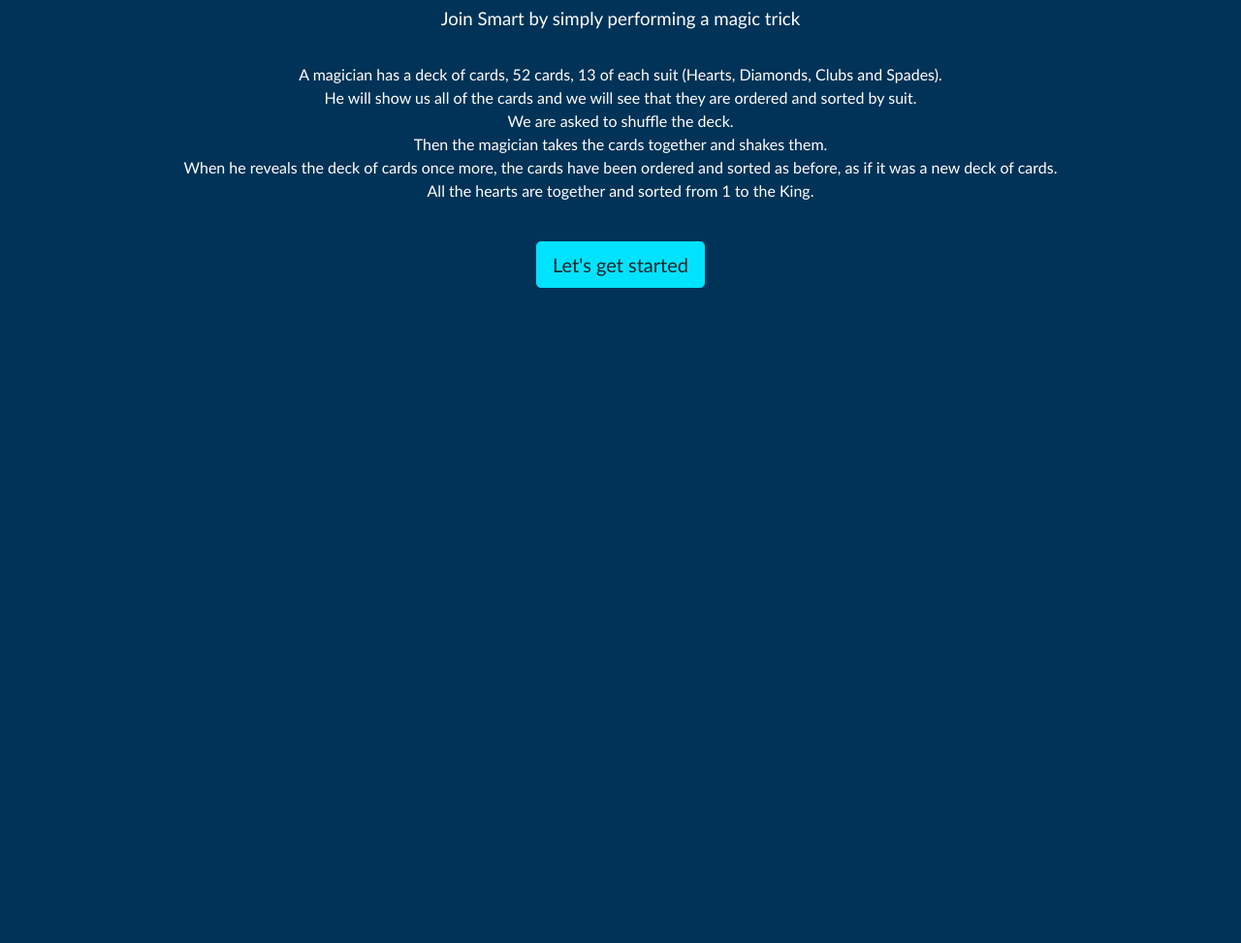
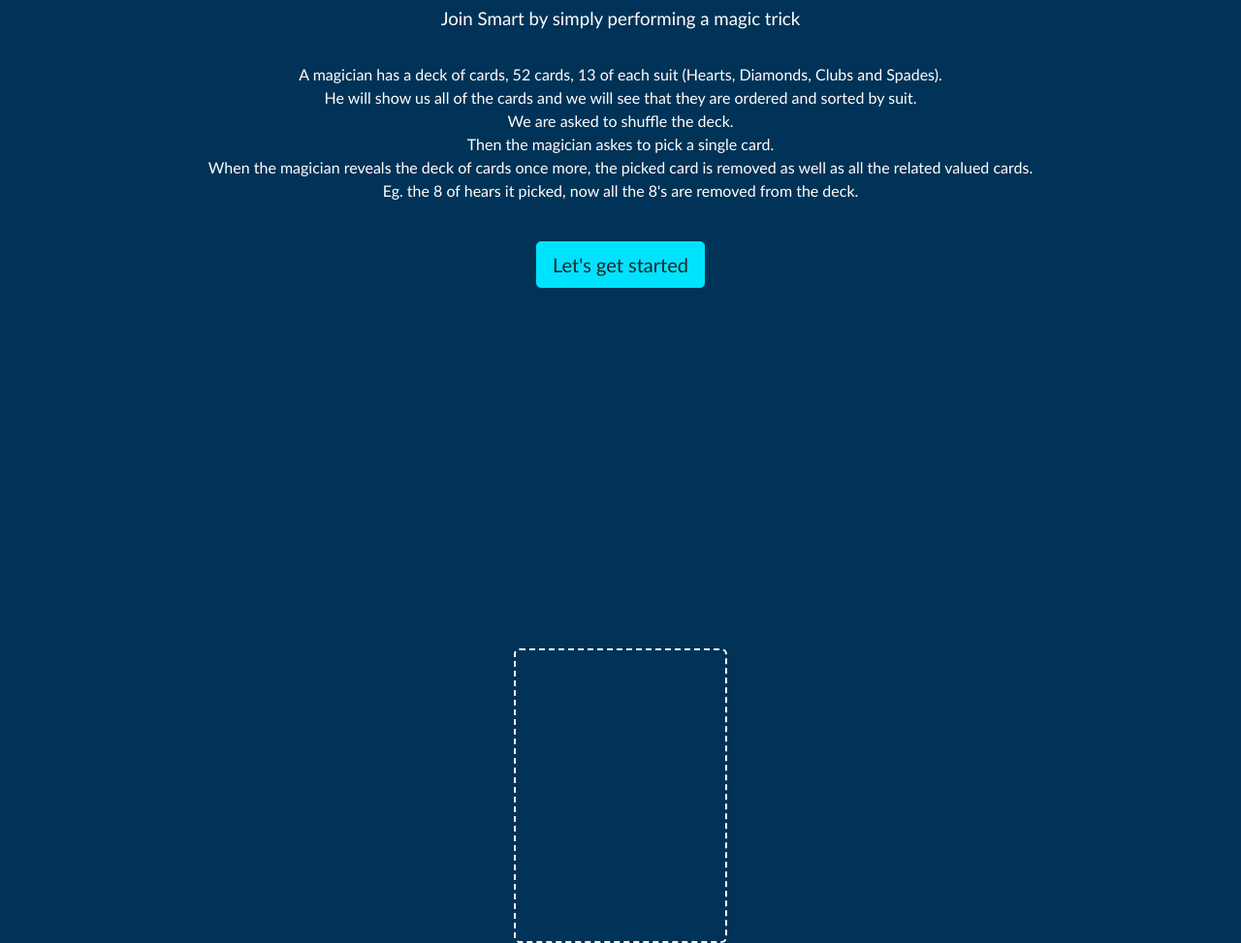
Before and after one commit to smartpension/smart-magic-cards, a website: page index.html in a window 1280 px wide. Shown: the part 142-1115 px from the top of the page at 97% size. Before the commit the page ends 800 px from the top, so only its background shows below. Drawn offline with Linux system fonts and the light colour scheme.

Commit message:
Add new requirements

```diff
--- a/css/_cards.scss
+++ b/css/_cards.scss
@@ -1,10 +1,3 @@
-.cards-wrapper {
-  width: calc(100vw - 4rem);
-  height: $card-height;
-  overflow: scroll;
-  margin: 0 2rem;
-  border-radius: 10px;
-
 .card {
   height: $card-height;
   width: $card-width;
@@ -173,6 +166,13 @@
   }
 }
 
+.cards-wrapper {
+  width: calc(100vw - 4rem);
+  height: $card-height;
+  overflow: scroll;
+  margin: 0 2rem;
+  border-radius: 10px;
+
   &.hidden {
     .card {
       background: rgb(0,212,255);
@@ -182,3 +182,13 @@
     }
   }
 }
+
+.selected-card-wrapper {
+  .selected-cards {
+    height: calc(300px + 4px);
+    width: calc(216px + 4px);
+    border: 2px dashed white;
+    border-radius: 6px;
+    position: relative;
+  }
+}
--- a/cypress/integration/magic-trick.js
+++ b/cypress/integration/magic-trick.js
@@ -1,43 +1,84 @@
 const suits = ['hearts', 'spades', 'diamonds', 'clubs'];
 const sortedCardsClasses = [];
+let selectedCard; /* eslint-disable-line */
 suits.forEach((suit) => [...Array(13)].forEach((_, i) => sortedCardsClasses.push(`${suit}-${i + 1}`)));
 
 describe('Play game', () => {
   it('Visits the game and play', () => {
     cy.visit('./index.html');
     cy.get('.navbar-brand img').should('have.exist');
-    cy.get('.navbar-brand').should('have.attr', 'href').and('eq', 'https://www.autoenrolment.co.uk');
+    cy.get('.navbar-brand').should('have.attr', 'href').and('eq', 'https://www.smartpension.co.uk');
     cy.get('h1').should('have.text', 'Become a software engineer at Smart');
     cy.get('h3').should('have.text', 'Join Smart by simply performing a magic trick');
-    cy.get('p').should('have.exist');
+    cy.get('#description').should('exist');
     cy.get('#start-game').should('have.text', "Let's get started").click();
     cy.get('[class*="hearts-"]').should('have.length', 13);
 
     // cy.get('#start-game').should('have.not.exist');
+
+    // /* Each suit is rederted with 13 cards each (hearts, spades, diamonds, clubs) */
     // suits.forEach((suit) => {
     //   cy.get(`[class*="${suit}-"]`).should('have.length', 13);
     // });
+
+    // /* The cards are sorted and grouped by suit (hearts, spades, diamonds, clubs) */
     // cy.get('.card').then((cards) => {
     //   const allCardClasses = [...cards].map((card) => card.classList[1]);
     //   expect(allCardClasses).to.deep.equal(sortedCardsClasses);
     // });
 
+    // /* Click the `Suffle` button */
     // cy.contains('Shuffle').click();
+
+    // /* The cards are not sorted anymore (shuffled) */
     // cy.get('.card').then((cards) => {
     //   const allCardClasses = [...cards].map((card) => card.classList[1]);
     //   expect(allCardClasses).to.not.deep.equal(sortedCardsClasses);
     // });
 
-    // cy.contains('Show/Hide').click();
+    // /* Click the `Flip cards` button */
+    // cy.contains('Flip cards').click();
+
+    // /* The cards are now flipped */
     // cy.get('.cards-wrapper').should('have.class', 'hidden');
 
-    // cy.contains('Show/Hide').click();
+    // /* Click the `Flip cards` button */
+    // cy.contains('Flip cards').click();
+
+    // /* The cards are now flipped to be visible again */
     // cy.get('.cards-wrapper').should('not.have.class', 'hidden');
 
+    // cy.get('.selected-card-wrapper .card').should('not.exist');
+    // cy.contains('Magic').should('not.exist');
+
+    // /* Click on the first card */
+    // cy.get('.card').then((cards) => {
+    //   [selectedCard] = cards;
+    //   cards[0].click();
+    // });
+
+    // /* The selected card moved to the `selected-card-wrapper` */
+    // cy.get('.selected-card-wrapper .card').then((cards) => {
+    //   expect(cards).to.have.length(1);
+    //   expect(cards[0]).to.equal(selectedCard);
+    // });
+
+    // /* Click on the `Magic` button */
     // cy.contains('Magic').click();
-    // cy.get('.card').then((cards) => {
-    //   const allCardClasses = [...cards].map((card) => card.classList[1]);
-    //   expect(allCardClasses).to.deep.equal(sortedCardsClasses);
+
+    // /* All the related cards have been removed from the deck */
+    // cy.get('.cards-wrapper .card').then((cards) => {
+    //   const allCardValues = [...cards].map((card) => card.getAttribute('data-value'));
+    //   expect(allCardValues).to.have.length(48);
+    //   expect(allCardValues).to.not.include(selectedCard.getAttribute('data-value'));
+    // });
+
+    // /* The removed cards are desplayed in the `selected-card-wrapper` */
+    // cy.get('.selected-card-wrapper .card').then((cards) => {
+    //   const allCardValues = [...cards].map((card) => card.getAttribute('data-value'));
+    //   const selectedValue = selectedCard.getAttribute('data-value');
+    //   expect(allCardValues).to.have.length(4);
+    //   expect(allCardValues).to.deep.equal([selectedValue, selectedValue, selectedValue, selectedValue]);
     // });
   });
 });
--- a/index.html
+++ b/index.html
@@ -11,19 +11,19 @@
 </head>
 <body class="bg-primary">
   <nav class="navbar navbar-dark bg-primary border-1 border-bottom border-light">
-    <a class="navbar-brand" href="https://www.autoenrolment.co.uk" target="_blank" rel="noopener noreferrer">
+    <a class="navbar-brand ml-5" href="https://www.smartpension.co.uk" target="_blank" rel="noopener noreferrer">
       <img src="assets/smart-logo.svg" height="40" alt="smart-logo">
     </a>
   </nav>
   <h1 class="text-white text-center pt-4">Become a software engineer at Smart</h1>
   <h3 class="text-white text-center">Join Smart by simply performing a magic trick</h3>
-  <p class="text-white text-center py-4">
+  <p class="text-white text-center py-4" id="description">
     A magician has a deck of cards, 52 cards, 13 of each suit (Hearts, Diamonds, Clubs and Spades).<br>
     He will show us all of the cards and we will see that they are ordered and sorted by suit.<br>
     We are asked to shuffle the deck.<br>
-    Then the magician takes the cards together and shakes them.<br>
-    When he reveals the deck of cards once more, the cards have been ordered and sorted as before, as if it was a new deck of cards.<br>
-    All the hearts are together and sorted from 1 to the King.
+    Then the magician askes to pick a single card.<br>
+    When the magician reveals the deck of cards once more, the picked card is removed as well as all the related valued cards.<br>
+    Eg. the 8 of hears it picked, now all the 8's are removed from the deck.
  <br>
   </p>
   <div class="game-container">
@@ -32,6 +32,9 @@
     </div>
     <div class="cards-wrapper mx-4 position-relative text-center">
     </div>
+    <div class="selected-card-wrapper d-flex justify-content-center pt-4">
+      <div class="selected-cards"></div>
+    </div>
   </div>
 </body>
 </html>
--- a/js/index.js
+++ b/js/index.js
@@ -1,5 +1,7 @@
 const suit = 'hearts';
 const cardsWrapper = document.querySelector('.cards-wrapper');
+const btnWrapper = document.querySelector('.btn-wrapper'); /* eslint-disable-line */
+const selectedCardsWrapper = document.querySelector('.selected-cards'); /* eslint-disable-line */
 
 function createCards() {
   const cards = [];
```
Also changed, not shown: package.json (+8 -7 lines), .eslintrc.json, .github/workflows/tests.yml (added), assets/array-hint.png (added), css/index.css, readme.md, 3 other files. Lines whose indentation alone changed are shown as unchanged.
